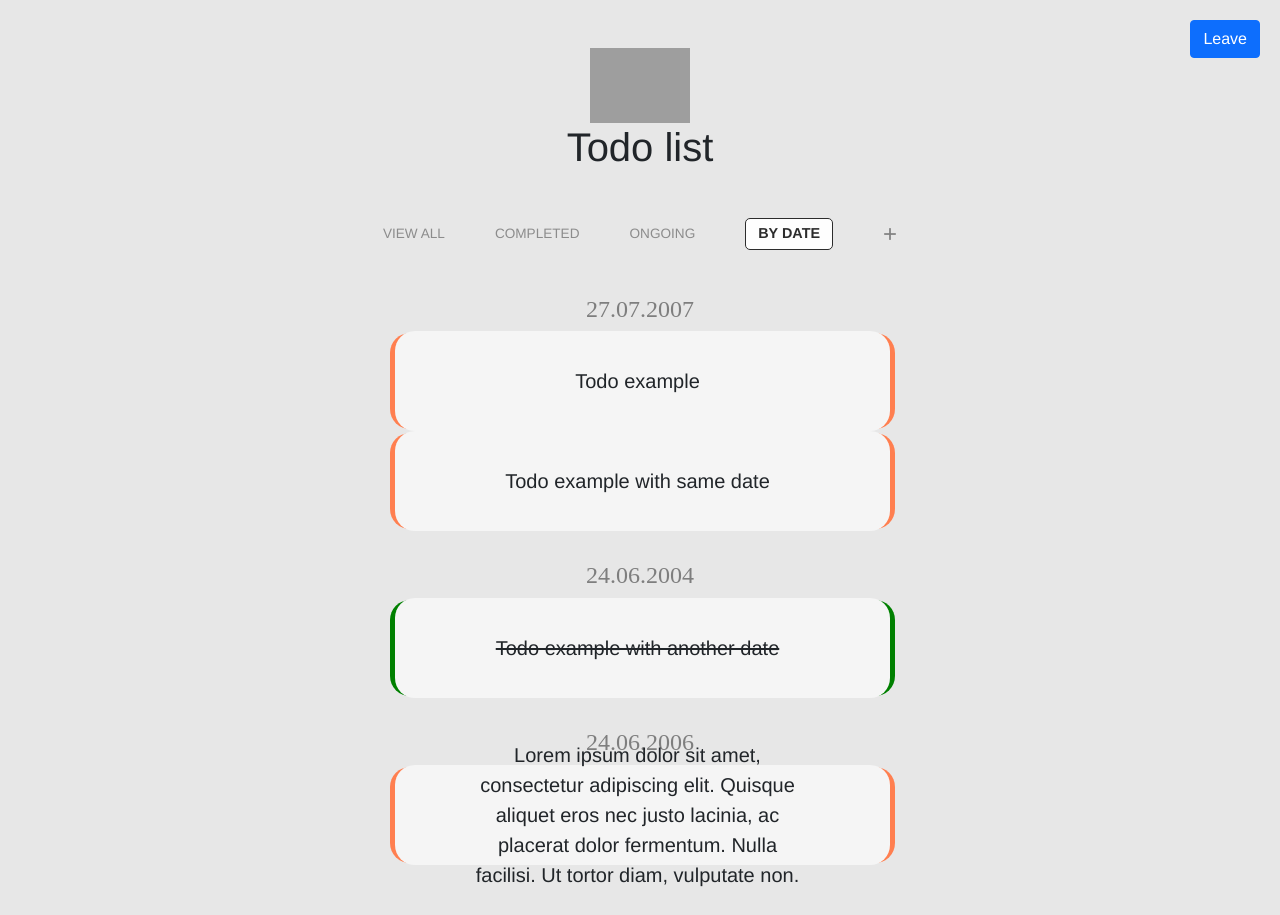
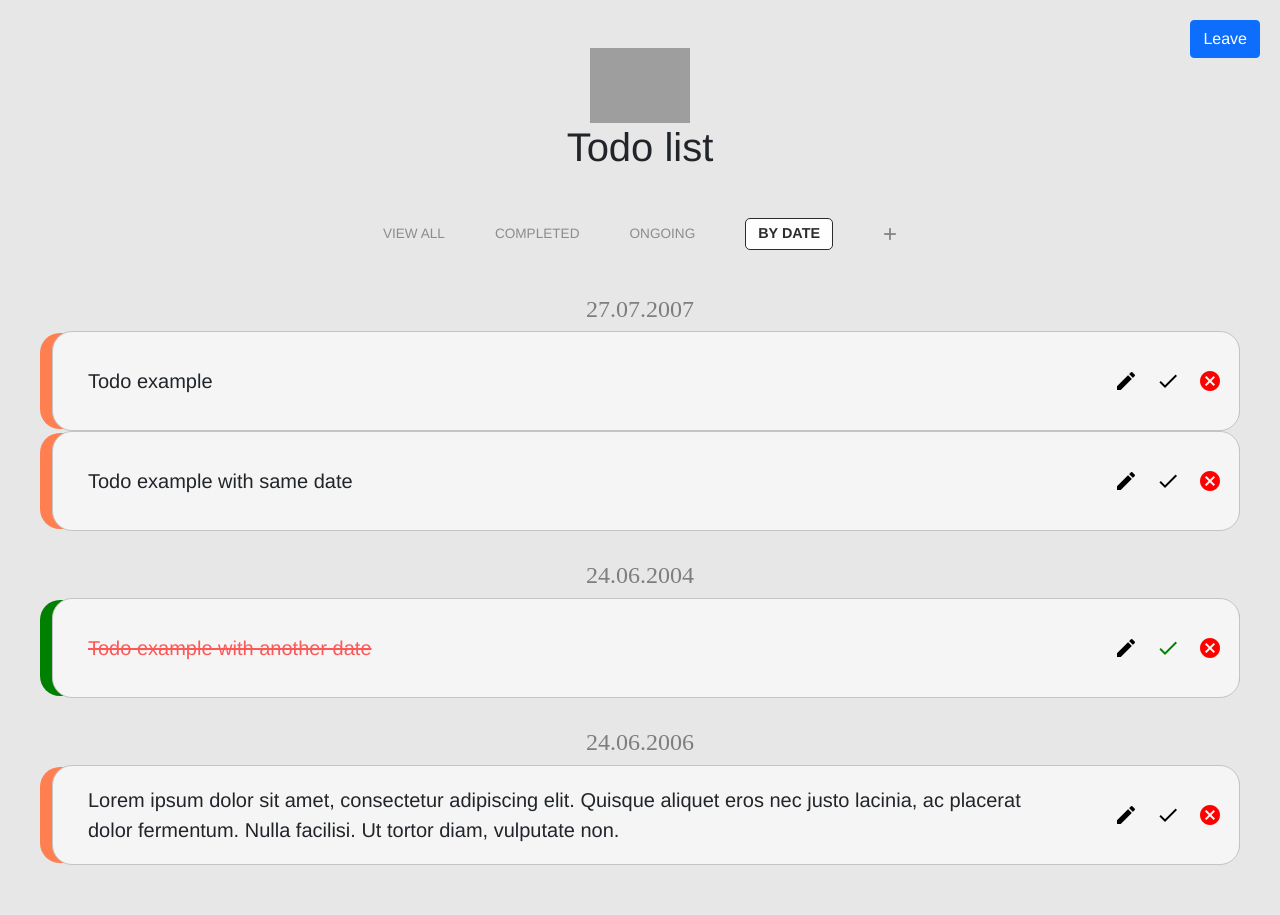
Before and after one commit to oceanofurtears/dstu-todo, a Vue app: page / in a window 1280 px wide. Both pictures are taken after a click on the element "BY DATE". Built offline with nearby package versions, Linux system fonts and the light colour scheme; grey boxes are pictures that could not be loaded.

Commit message:
visuals fixed

```diff
--- a/src/components/TodoListItem.vue
+++ b/src/components/TodoListItem.vue
@@ -1,9 +1,26 @@
 <template>
   <div class="todo">
     <div class="colorline" :class="{'colorLineDoneCompleted': !progress}"/>
-    <div class="colorline2" :class="{'colorLineDoneCompleted': !progress}"/>
     <div class="todobg"/>
+    <div v-if="!editing">
       <div class="todotext" :class="{'textDoneCompleted': !progress}"> {{ content }}  </div>
+
+      <div class="controlButtons">
+        <button class="controlButtonEdit material-icons" @click="nowEditing">edit</button>
+        <button class="controlButtonDone material-icons" :class="{'controlButtonDoneCompleted': !progress}" @click="toggleTodo">done</button>
+        <button class="controlButtonCancel material-icons" @click="rem">cancel</button>
+      </div>
+    </div>
+    <div v-else>
+      <div class="todotext">
+        <input class="todoinput" @keydown.enter="updateTodo" v-model="newContent"/>
+        <input class="todoinput" @keydown.enter="updateTodo" v-model="newDate"/>
+      </div>
+      <div class="controlButtons">
+          <button class="controlButtonAdd material-icons" @click="updateTodo">done</button>
+          <button class="controlButtonCancel material-icons" @click="cancelUpdateTodo">cancel</button>
+      </div>
+    </div>
   </div>
 </template>
 
@@ -20,10 +37,13 @@ export default {
 .todo{
   position: relative;
   height: 100px;
-  width: 500px;
+  max-width: 1200px;
   margin: auto;
   text-align: center;
+
+  display: flex;
 }
+
 .todobg{
   position: absolute;
   top: 0;
@@ -34,7 +54,13 @@ export default {
   border-radius: 20px;
   height: 100%;
   width: 99%;
+
+  max-width: 1200px;
+  display: flex;
+
+  border: 1px solid #c4c4c4;
 }
+
 .colorline{
   position: absolute;
   top: 2%;
@@ -46,55 +72,50 @@ export default {
   border-radius: 20px;
   height: 96%;
   width: 100%;
+
+
 }
-.colorline2{
-  position: absolute;
-  top: 2%;
-  left: 1%;
-  right: 10;
-  margin: auto;
-  z-index: -2;
-  margin: auto ;
-  background: coral;
-  border-radius: 20px;
-  height: 96%;
-  width: 100%;
-}
+
 .colorLineDoneCompleted{
    background: green;
 }
 .todotext{
-    font-size: 20px;
   position: absolute;
-  margin-left: 16%;
+  margin-left: 4%;
   display: flex;
-  justify-content: center;
-  text-align: center;
+  justify-content: left;
+  text-align: left;
+  align-items: center;
+  height: 100%;
+  max-width: 80%;
+
+  font-size: 20px;
+  word-wrap: break-word;
+}
+.tododate{
+  position: absolute;
+  margin-left: 5%;
+  margin-top: 3%;
+  display: flex;
+  justify-content: left;
+  text-align: left;
   align-items: center;
   height: 100%;
   width: 67%;
-}
-.tododate{
-    font-size: 20px;
-  position: absolute;
-  margin-left: 15%;
-  margin-top: 3%;
-  display: flex;
-  justify-content: center;
-  text-align: center;
-  align-items: center;
-  height: 100%;
-  width: 67%;
+
+  color: grey;
 }
 .textDoneCompleted{
     text-decoration: line-through;
+    color: #ff3232;
+    opacity: 0.8;
 }
 .controlButtons{
   margin-right: 5%;
   position: absolute;
   top: 0;
-  right: 0;
-  width: 20%;
+  right: -5%;
+  width: 12%;
   height: 100%;
   display: flex;
   justify-content: space-evenly;
```
